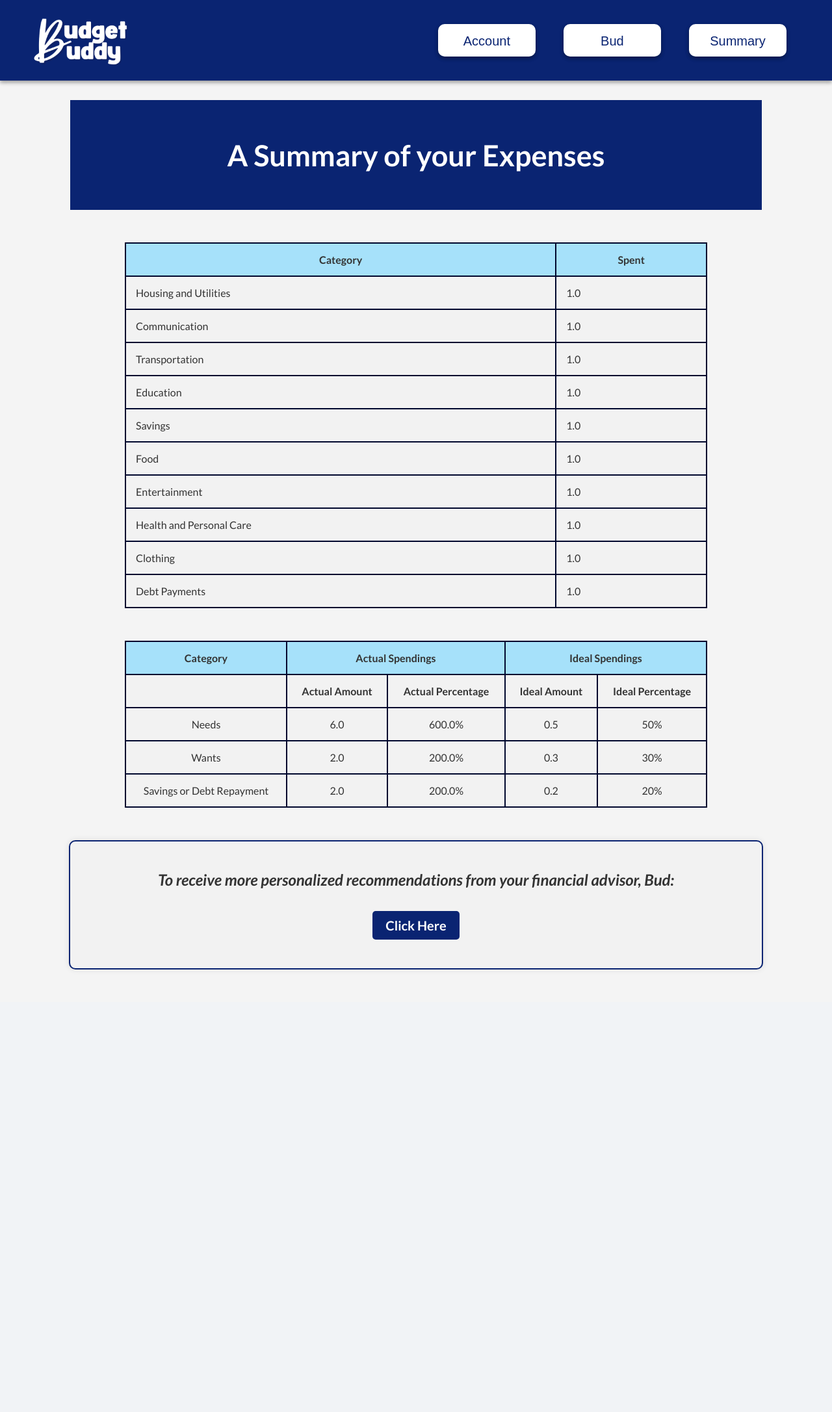
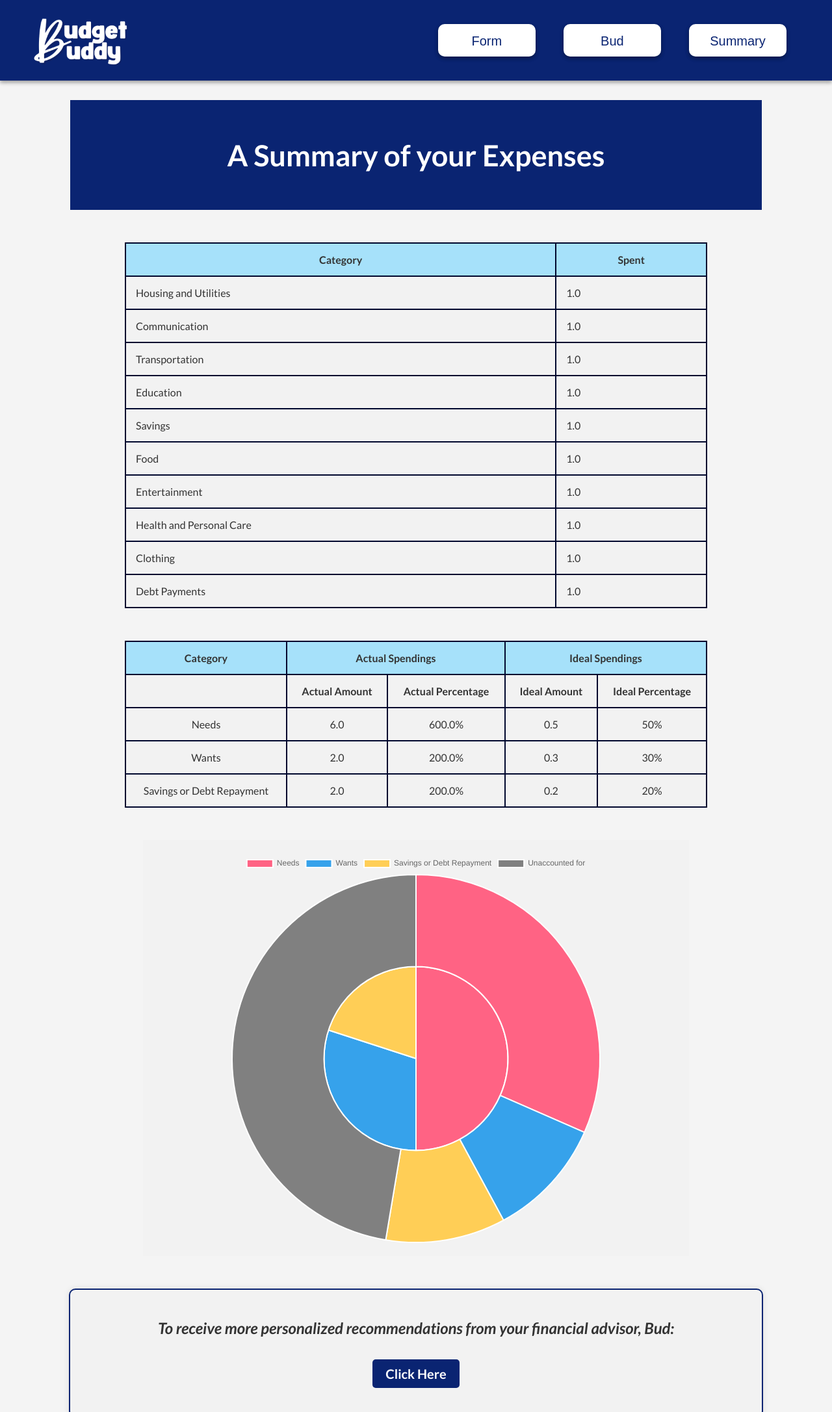
Before and after one commit to kjx172/BudgetBuddy, a Flask app: page /summary in a window 1280 px wide. Shown: the top 2173 px of the page at 65% size. Before the commit the page ends 1493 px from the top, so only its background shows below. Run offline with Flask 3, Linux system fonts and the light colour scheme; data comes from the database, SQL or seed files in the repository.

Commit message:
updated summary page and renames account to form

```diff
--- a/app.py
+++ b/app.py
@@ -74,7 +74,7 @@ def insert_budget_data(form_data):
     conn.close()
 
 @app.route('/', methods=['GET', 'POST'])
-def account():
+def form():
     form = BudgetForm()
     if form.validate_on_submit():
         income = float(form.income.data)
@@ -108,7 +108,7 @@ def account():
         # Redirect to the summary page
         return redirect(url_for('summary'))
 
-    return render_template('account.html', form=form)
+    return render_template('form.html', form=form)
 
 @app.route('/chatbot')
 def chatbot_site():
--- a/static/summary.css
+++ b/static/summary.css
@@ -82,6 +82,18 @@ body {
     border-right: 2px solid #00072D;
 }
 
+.pie-chart-container {
+    width: 800px;
+    height: 600px;
+    margin: 0 auto;
+    padding: 20px;
+    background-color: #f2f2f2;
+    display: flex;
+    flex-direction: column;
+    align-items: center;
+}
+
+
 .advice-box {
     margin: 50px auto;
     text-align: center;
--- a/templates/account.html
+++ b/templates/form.html
@@ -8,14 +8,14 @@
     <link rel="preconnect" href="https://fonts.googleapis.com">
     <link rel="preconnect" href="https://fonts.gstatic.com" crossorigin>
     <link href="https://fonts.googleapis.com/css2?family=Lato:wght@100;300;400;700;900&display=swap" rel="stylesheet">
-    <link rel="stylesheet" href="{{ url_for('static', filename='Account.css') }}">
+    <link rel="stylesheet" href="{{ url_for('static', filename='form.css') }}">
 </head>
 
 <body>
     <main>
         <h1>Budget Form</h1>
         <h4>please fill out or update your budget form</h4>
-        <form method="POST" action="{{ url_for('account') }}">
+        <form method="POST" action="{{ url_for('form') }}">
             {{ form.hidden_tag() }}
             <h2>Income</h2>
             <div>
--- a/templates/layout.html
+++ b/templates/layout.html
@@ -13,7 +13,7 @@
     <header>
         <img src="{{ url_for('static', filename='Week4Logo.png') }}" alt="Logo"/>
         <ul>
-            <li class="nav-item"><a href="{{ url_for('account') }}"><button>Account</button></a></li>
+            <li class="nav-item"><a href="{{ url_for('form') }}"><button>Form</button></a></li>
             <li class="nav-item"><a href="{{ url_for('chatbot_site') }}"><button>Bud</button></a></li>
             <li class="nav-item"><a href="{{ url_for('summary') }}"><button>Summary</button></a></li>
         </ul>
--- a/templates/summary.html
+++ b/templates/summary.html
@@ -9,6 +9,7 @@
     <link rel="preconnect" href="https://fonts.gstatic.com" crossorigin>
     <link href="https://fonts.googleapis.com/css2?family=Lato:ital,wght@0,100;0,300;0,400;0,700;0,900;1,100;1,300;1,400;1,700&display=swap" rel="stylesheet">
     <link rel="stylesheet" href="{{ url_for('static', filename='summary.css') }}">
+    <script src="https://cdn.jsdelivr.net/npm/chart.js"></script>
 </head>
 <body>
     <div class="header">
@@ -102,9 +103,69 @@
             </table>
         </div>
     </div>
+
+    <div class="pie-chart-container">
+        <canvas id="spendingPieChart"></canvas>
+    </div>
+
     <div class="advice-box">
         <p><i><b>To receive more personalized recommendations from your financial advisor, Bud:</b></i></p>
         <p><a href="{{ url_for('chatbot_site') }}">Click Here</a></p>
     </div>
+
+    <script>
+        // Ensuring that the JSON data is safely embedded in JavaScript
+        const actualPercentages = JSON.parse('{{ actual_percentages|tojson|safe }}');
+        const idealPercentages = JSON.parse('{{ ideal_percentages|tojson|safe }}');
+        const unaccounted = 100 - actualPercentages['Needs'] - actualPercentages['Wants'] - actualPercentages['Savings or Debt Repayment'];
+
+        const data = {
+            labels: ['Needs', 'Wants', 'Savings or Debt Repayment', 'Unaccounted for'],
+            datasets: [
+                {
+                    label: 'Actual Percentages',
+                    data: [actualPercentages['Needs'], actualPercentages['Wants'], actualPercentages['Savings or Debt Repayment'], unaccounted],
+                    backgroundColor: ['#FF6384', '#36A2EB', '#FFCE56', '#808080'],
+                    hoverOffset: 4
+                },
+                {
+                    label: 'Ideal Percentages',
+                    data: [idealPercentages['Needs'], idealPercentages['Wants'], idealPercentages['Savings or Debt Repayment']],
+                    backgroundColor: ['#FF6384', '#36A2EB', '#FFCE56'],
+                    hoverOffset: 4
+                }
+            ]
+        };
+
+        const config = {
+            type: 'pie',
+            data: data,
+            options: {
+                responsive: true,
+                plugins: {
+                    legend: {
+                        position: 'top',
+                    },
+                    tooltip: {
+                        callbacks: {
+                            label: function(context) {
+                                const datasetLabel = context.dataset.label || '';
+                                const label = context.label || '';
+                                const value = context.raw || 0;
+                                return `${datasetLabel} - ${label}: ${value}%`;
+                            }
+                        }
+                    }
+                }
+            }
+        };
+
+        const spendingPieChart = new Chart(
+            document.getElementById('spendingPieChart'),
+            config
+        );
+    </script>
+
+
 </body>
 {% endblock %}
```
Also changed, not shown: static/form.css (renamed from static/account.css).
